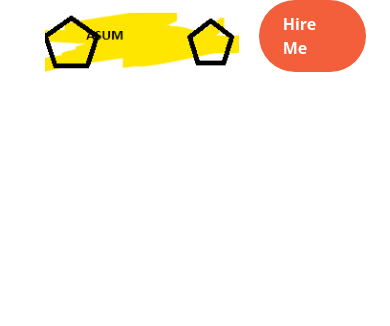
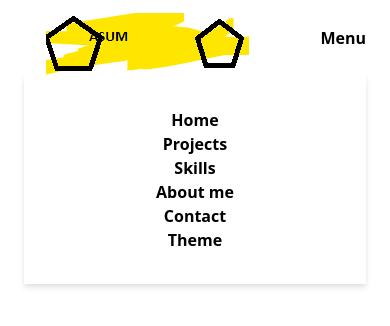
Before and after one commit to AsumVictor/me, a website: page index.html in a window 390 px wide. Drawn offline with Linux system fonts and the light colour scheme.

Commit message:
Mobile menu navigation

```diff
--- a/index.html
+++ b/index.html
@@ -6,12 +6,13 @@
     <meta name="viewport" content="width=device-width, initial-scale=1.0">
     <link rel="shortcut icon" href="images/Passport.jpg">
     <link rel="stylesheet" href="css/main.css">
+    <link rel="stylesheet" href="css/style.css">
     <title>Asum Victor || Software developer</title>
 </head>
 <body>
        <!--Navigation Bar-->
-    <nav class="relative container-full mx-auto px-6 ">
-        <div class="flex items-center justify-around font-bold">
+    <nav class="relative container mx-auto px-6">
+        <div class="flex items-center justify-between font-bold">
            <!--My logo-->
          <div class="pt-2">
              <img src="images/logo.png" alt="My Logo" srcset="images/logo.png">
@@ -19,18 +20,36 @@
          <!--Menu LInks-->
          <div class="hidden md:flex space-x-6">
             <a href="#" class="hover:text-darkGrayishBlue">Home</a>
-            <a href="#" class="hover:text-darkGrayishBlue">My works</a>
+            <a href="#" class="hover:text-darkGrayishBlue">Projects</a>
             <a href="#" class="hover:text-darkGrayishBlue">Skills</a>
             <a href="#" class="hover:text-darkGrayishBlue">About me</a>
-            <a href="#" class="hover:text-darkGrayishBlue">Contact me</a>
+            <a href="#" class="hover:text-darkGrayishBlue">Contact</a>
             <a href="#" class="hover:text-darkGrayishBlue">Theme</a>
          </div>
-         <a href="#" class="p-3 px-6 text-white bg-brightRed rounded-full baseline hover:bg-brightRedLight">
+         <a href="#" class="hidden p-3 px-6 text-white bg-brightRed rounded-full baseline
+         md:block hover:bg-brightRedLight">
             Hire Me
          </a>
 
+         <!--Menu Toggler-->
+          <button id="menu-toggler" class="block hamburger md:hidden focus:outline-none">
+            Menu
+          </button>
         </div>
+          <!-- Mobile Menu-->
+        <div class="md:hidden bg-veryDarkblue">
+          <div id="menu" class="absolute flex-col items-center self-end flex py-8 spacey-6
+          font-bold bg-white sm:w-auto sm:self-center left-6 right-6 drop-shadow-md">
+          <a href="#" class="hover:text-darkGrayishBlue">Home</a>
+          <a href="#" class="hover:text-darkGrayishBlue">Projects</a>
+          <a href="#" class="hover:text-darkGrayishBlue">Skills</a>
+          <a href="#" class="hover:text-darkGrayishBlue">About me</a>
+          <a href="#" class="hover:text-darkGrayishBlue">Contact</a>
+          <a href="#" class="hover:text-darkGrayishBlue">Theme</a>
+          </div>
 
+
+        </div>
     </nav>
 </body>
 </html>
```
Also changed, not shown: css/main.css, css/style.css (added).
